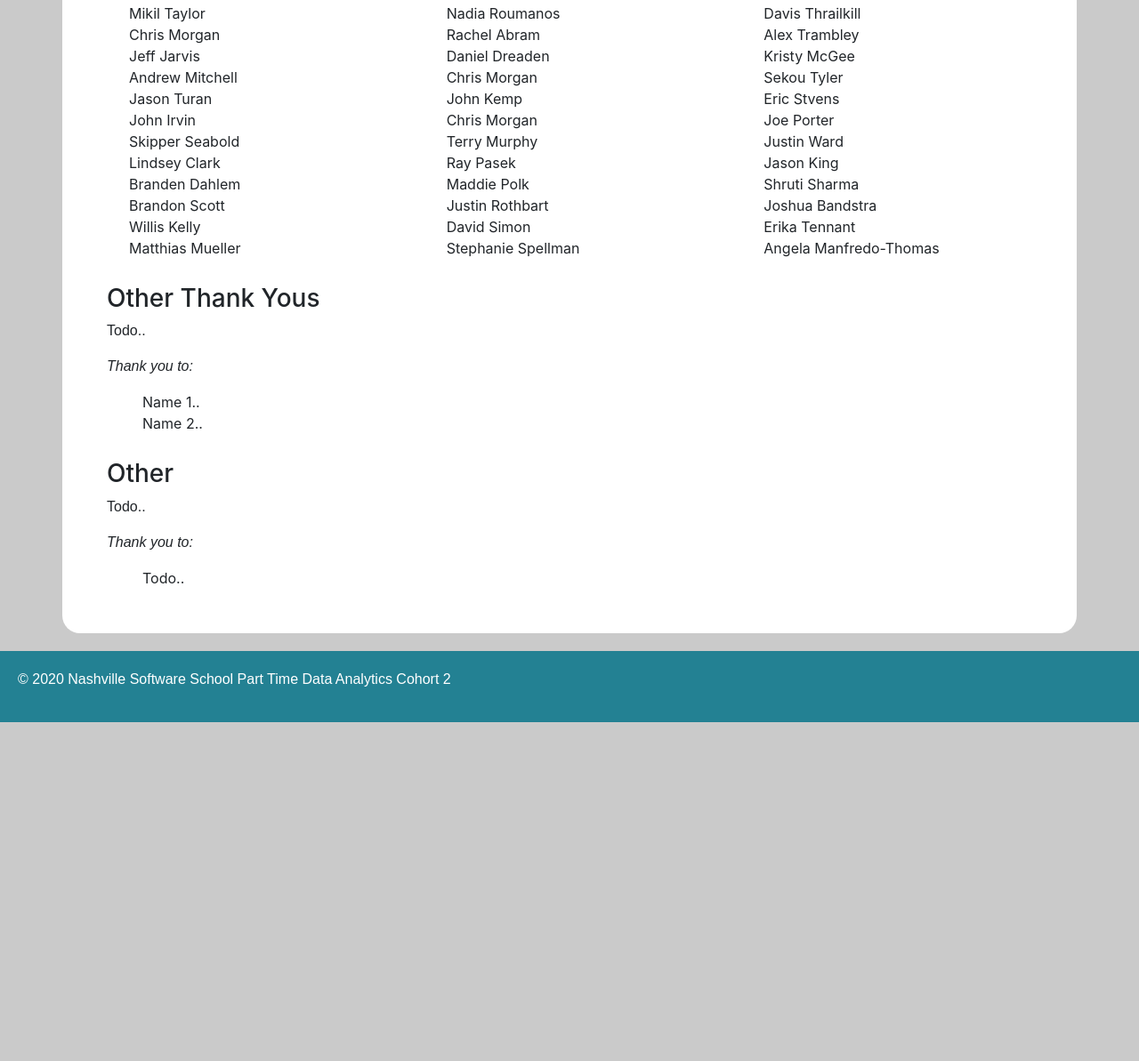
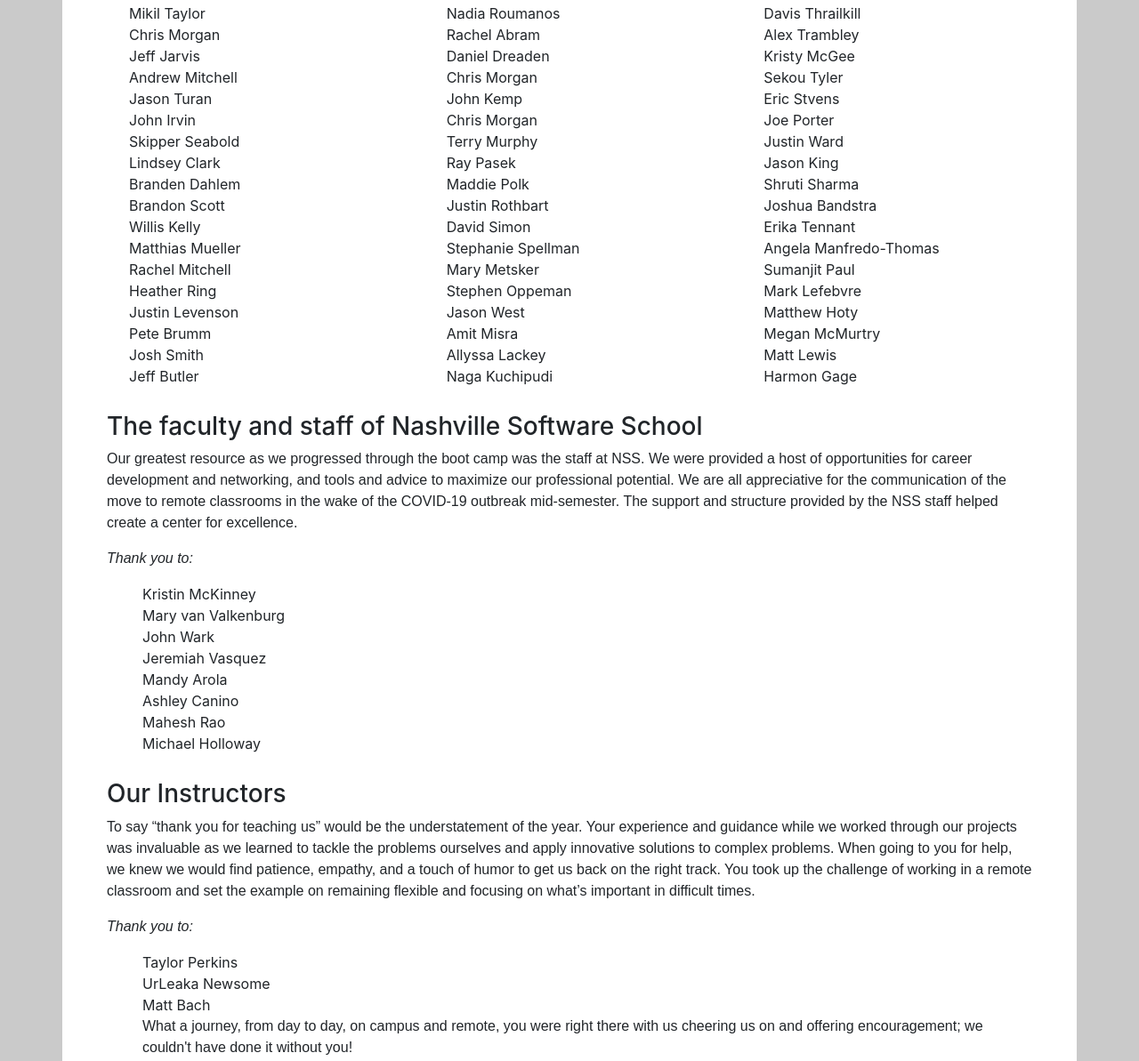
Before and after one commit to NSS-Data-Analytics-Cohort-2/NSS-Data-Analytics-Cohort-2.github.io, a plain HTML site: page index.html in a window 1280 px wide. Shown: the part 7478-8671 px from the top of the page at 89% size. Before the commit the page ends 8290 px from the top, so only its background shows below. Drawn offline with nearby package versions, Linux system fonts and the light colour scheme.

Commit message:
Update index.html
Updated "Thank you's"

```diff
--- a/index.html
+++ b/index.html
@@ -140,7 +140,13 @@
                             <li>Brandon Scott </li>
                             <li>Willis Kelly </li>
                             <li>Matthias Mueller </li>
-                        </ul>
+                            <li>Rachel  Mitchell </li>
+                            <li>Heather Ring </li>
+                            <li>Justin Levenson </li>
+                            <li>Pete Brumm </li>
+                            <li>Josh Smith </li>
+                            <li>Jeff Butler </li>
+                         </ul>
                     </div>
                      <div class="col-md-4">
                         <ul class="thank-you-list">
@@ -156,6 +162,12 @@
                             <li>Justin Rothbart </li>
                             <li>David Simon </li>
                             <li>Stephanie Spellman </li>
+                            <li>Mary Metsker </li>
+                            <li>Stephen Oppeman </li>
+                            <li>Jason West </li>
+                            <li>Amit Misra </li>
+                            <li>Allyssa Lackey </li>
+                            <li>Naga Kuchipudi </li>
                         </ul>
                     </div>
                      <div class="col-md-4">
@@ -172,23 +184,38 @@
                             <li>Joshua Bandstra </li>
                             <li>Erika Tennant </li>
                             <li>Angela Manfredo-Thomas </li>
+                            <li>Sumanjit Paul </li>
+                            <li>Mark Lefebvre </li>
+                            <li>Matthew Hoty </li>
+                            <li>Megan McMurtry </li>
+                            <li>Matt  Lewis</li>
+                            <li>Harmon Gage</li>
                         </ul>
                     </div>
                 </div>
 
-                <h3 class="thank-you-title">Other Thank Yous</h3>
-                <p>Todo..</p>
+                <h3 class="thank-you-title">The faculty and staff of Nashville Software School</h3>
+                <p>Our greatest resource as we progressed through the boot camp was the staff at NSS. We were provided a host of opportunities for career development and networking, and tools and advice to maximize our professional potential. We are all appreciative for the communication of the move to remote classrooms in the wake of the COVID-19 outbreak mid-semester. The support and structure provided by the NSS staff helped create a center for excellence.</p>
                 <p><em>Thank you to:</em></p>
                 <ul class="thank-you-list">
-                    <li>Name 1..</li>
-                    <li>Name 2..</li>
+                    <li>Kristin McKinney</li>
+                    <li>Mary van Valkenburg</li>
+                    <li>John Wark</li>
+                    <li>Jeremiah Vasquez</li>
+                    <li>Mandy Arola</li>
+                    <li>Ashley Canino</li>
+                    <li>Mahesh Rao</li>
+                    <li>Michael Holloway</li>
                 </ul>
 
-                <h3 class="thank-you-title">Other</h3>
-                <p>Todo..</p>
+                <h3 class="thank-you-title">Our Instructors</h3>
+                <p>To say “thank you for teaching us” would be the understatement of the year. Your experience and guidance while we worked through our projects was invaluable as we learned to tackle the problems ourselves and apply innovative solutions to complex problems. When going to you for help, we knew we would find patience, empathy, and a touch of humor to get us back on the right track. You took up the challenge of working in a remote classroom and set the example on remaining flexible and focusing on what’s important in difficult times.</p>
                 <p><em>Thank you to:</em></p>
                 <ul class="thank-you-list">
-                    <li>Todo..</li>
+                    <li>Taylor Perkins</li>
+                    <li>UrLeaka Newsome</li>
+                    <li>Matt Bach</li>
+                <p>What a journey, from day to day, on campus and remote, you were right there with us cheering us on and offering encouragement; we couldn't have done it without you!</p>
                 </ul>
             </a>
         </div>
```
